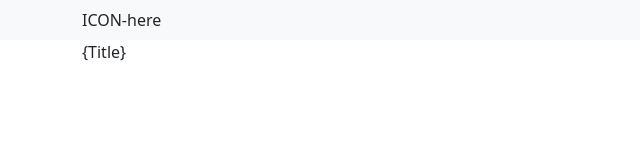
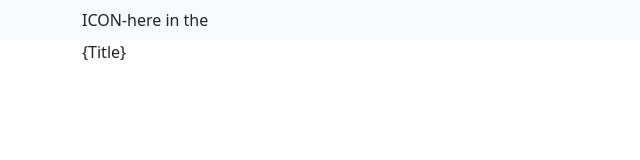
Before and after one commit to HasiniMuvva/Technosync-frontend, a plain HTML site: page index.html in a window 1280 px wide. Shown: the full height of the page, 0-640 px from the left. Drawn offline with nearby package versions, Linux system fonts and the light colour scheme.

Commit message:
second commit

```diff
--- a/index.html
+++ b/index.html
@@ -11,7 +11,7 @@
     <nav class="navbar navbar-expand-lg bg-body-tertiary">
         <div class="container">
             <div class="float-start">
-                ICON-here
+                ICON-here in the
             </div>
         </div>
 
```
